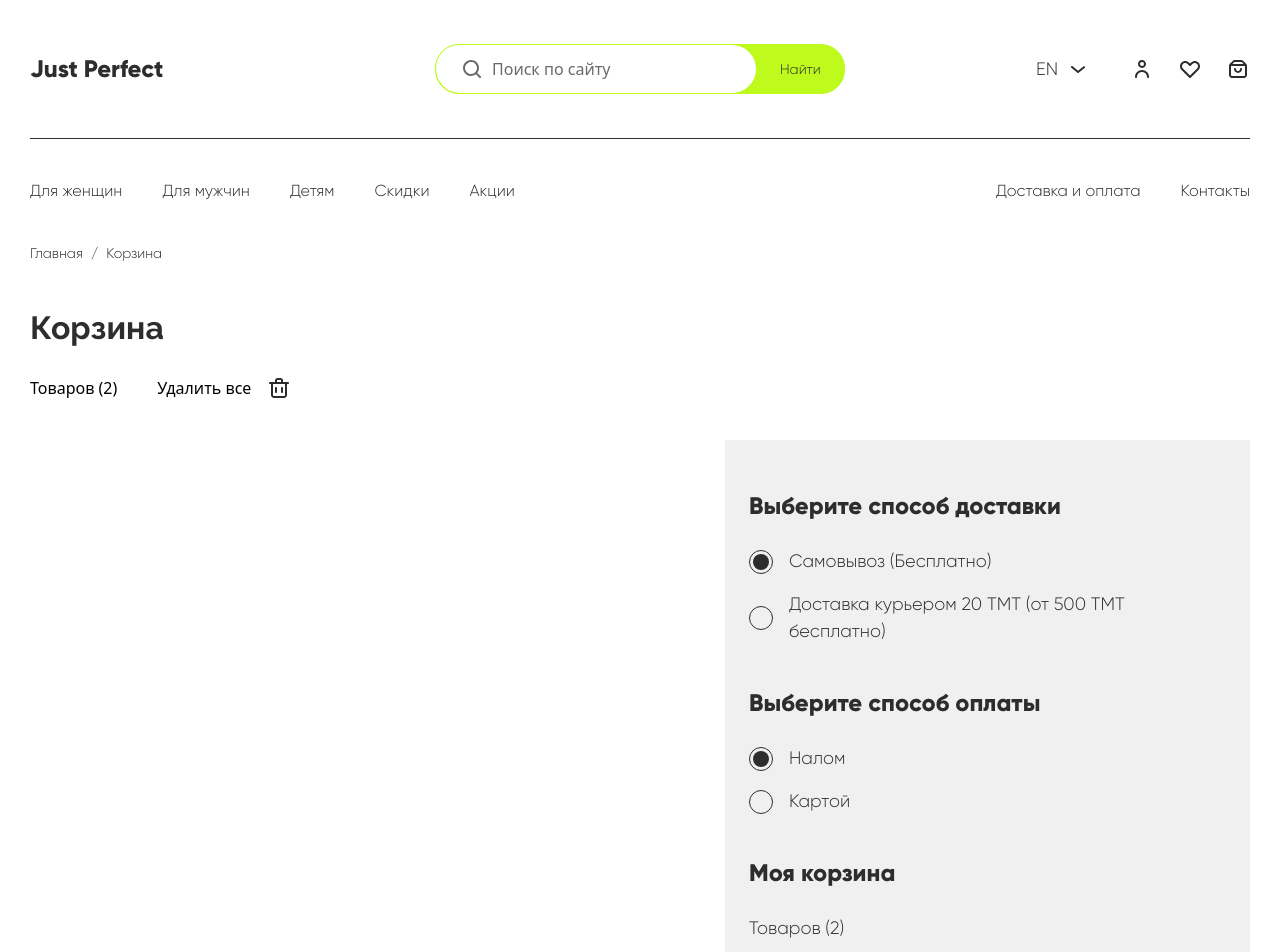
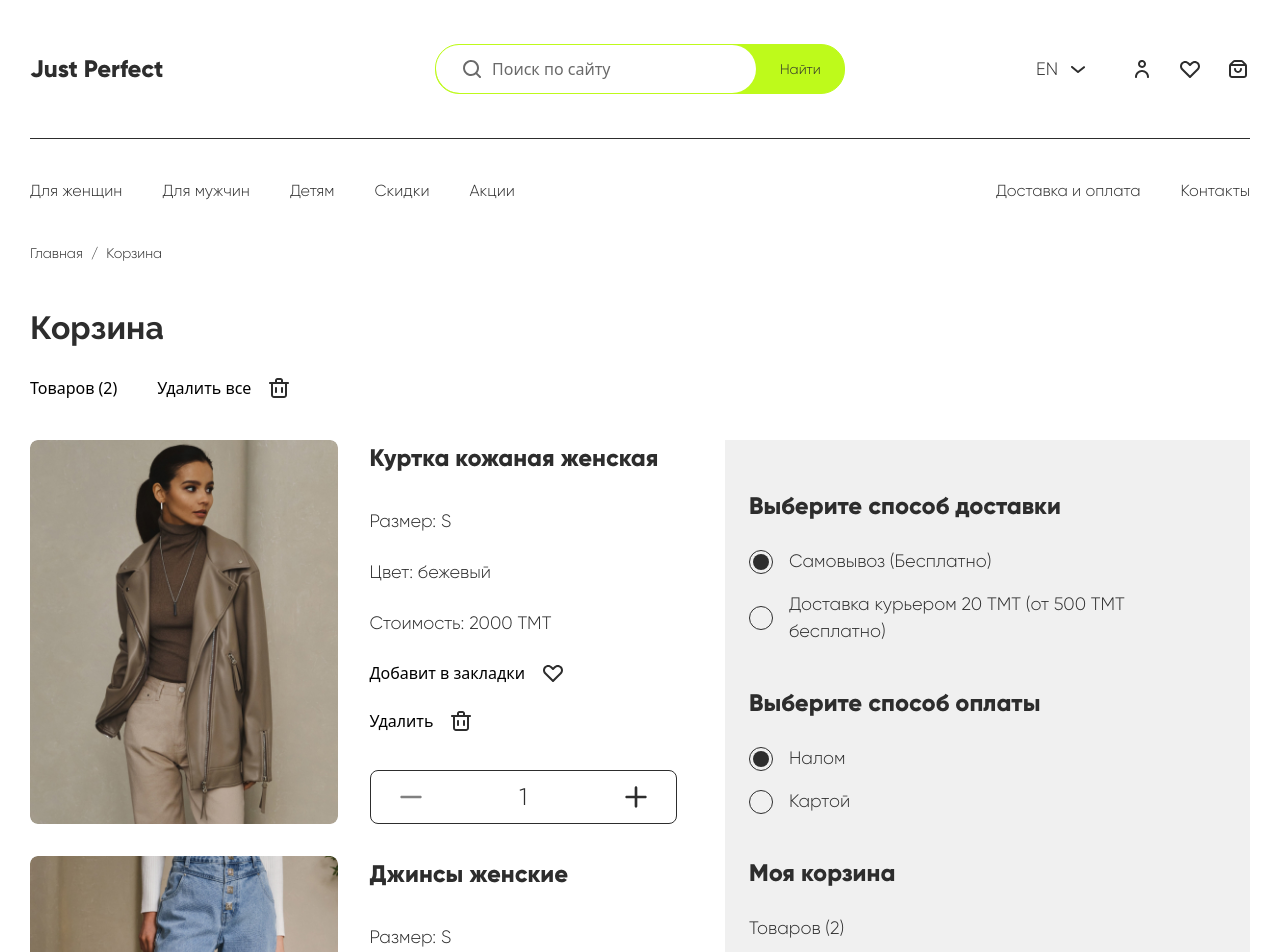
Before and after one commit to sSquareLogic/just-perfect, a Next.js app: page /cart in a window 1280 px wide. Shown: the top 952 px of the page. Built offline with nearby package versions, Linux system fonts and the light colour scheme.

Commit message:
cart page done

```diff
--- a/app/cart/page.tsx
+++ b/app/cart/page.tsx
@@ -1,8 +1,11 @@
 import Breadcrumb from "@/components/breadcrumb/Breadcrumb";
+import CartItem from "@/components/cart/CartItem";
 import CartTop from "@/components/cart/CartTop";
 import DeliveryOptions from "@/components/cart/DeliveryOptions";
 import Container from "@/components/Container";
 import cartBreadcrumbItems from "@/public/data/breadcrumbs/cart.breadcrumb";
+import { cartItems } from "@/public/data/cart";
+import { v4 } from "uuid";
 
 const Cart = () => {
   return (
@@ -11,7 +14,17 @@ const Cart = () => {
         <Breadcrumb items={cartBreadcrumbItems} />
         <CartTop />
         <div className="grid grid-cols-CART gap-12">
-          <div></div>
+          <div className="flex flex-col gap-8">
+            {cartItems.map((cartItem) => (
+              <CartItem
+                fields={cartItem.fields}
+                name={cartItem.name}
+                quantity={cartItem.quantity}
+                img={cartItem.img}
+                key={v4()}
+              />
+            ))}
+          </div>
           <DeliveryOptions />
         </div>
       </Container>
--- /dev/null
+++ b/components/BtnWithIcon.tsx
@@ -0,0 +1,25 @@
+"use client";
+import Image from "next/image";
+interface IProps {
+  img: string;
+  text: string;
+  onClick?: () => void;
+}
+const BtnWithIcon = ({ text, img, onClick = () => null }: IProps) => {
+  return (
+    <button type="button" className="flex items-center gap-4" onClick={onClick}>
+      <span>{text}</span>
+      <Image
+        src={img}
+        alt={`icon_${img}`}
+        unoptimized
+        unselectable="off"
+        width={24}
+        height={24}
+        className="object-contain w-6 h-6"
+      />
+    </button>
+  );
+};
+
+export default BtnWithIcon;
--- /dev/null
+++ b/components/cart/CartItem.tsx
@@ -0,0 +1,41 @@
+"use client";
+import Image from "next/image";
+import SmallTitle from "../SmallTitle";
+import FieldValueGroup from "./FieldValueGroup";
+import { ICartItem } from "@/types/data/cart.types";
+import BtnWithIcon from "../BtnWithIcon";
+import QuantityController from "./QuantityController";
+
+const CartItem = ({ fields, name, quantity, img }: ICartItem) => {
+  return (
+    <div className="cart-item flex gap-8">
+      <div className="rounded-lg overflow-hidden max-w-[320px] max-h-[400px] w-full h-full">
+        <Image
+          src={img}
+          alt={`img_${img}`}
+          unoptimized
+          unselectable="off"
+          width={320}
+          height={400}
+          className="max-w-[320px] max-h-[400px] w-full h-full"
+        />
+      </div>
+      <div className="flex flex-col justify-between gap-3 w-full">
+        <div className="flex flex-col gap-8">
+          <SmallTitle title={name} />
+          <div className="flex flex-col gap-6">
+            <FieldValueGroup fields={fields} />
+            <BtnWithIcon
+              img="/assets/icons/favourite.svg"
+              text="Добавит в закладки"
+            />
+            <BtnWithIcon img="/assets/icons/trash.svg" text="Удалить" />
+          </div>
+        </div>
+        <QuantityController initial={quantity} onChange={(quantity) => null} />
+      </div>
+    </div>
+  );
+};
+
+export default CartItem;
--- a/components/cart/CartTop.tsx
+++ b/components/cart/CartTop.tsx
@@ -1,5 +1,6 @@
 import Image from "next/image";
 import SectionTitle from "../SectionTitle";
+import BtnWithIcon from "../BtnWithIcon";
 
 const CartTop = () => {
   return (
@@ -7,18 +8,7 @@ const CartTop = () => {
       <SectionTitle title="Корзина" />
       <div className="flex items-center gap-10">
         <span>Товаров (2)</span>
-        <button type="button" className="flex items-center gap-4">
-          <span>Удалить все</span>
-          <Image
-            src={"/assets/icons/trash.svg"}
-            alt="trash"
-            unoptimized
-            unselectable="off"
-            width={24}
-            height={24}
-            className="object-contain w-6 h-6"
-          />
-        </button>
+        <BtnWithIcon text="Удалить все" img="/assets/icons/trash.svg" />
       </div>
     </div>
   );
--- a/components/cart/DeliveryOptions.tsx
+++ b/components/cart/DeliveryOptions.tsx
@@ -6,7 +6,7 @@ import GreenBtn from "../GreenBtn";
 
 const DeliveryOptions = () => {
   return (
-    <aside className="delivery-options bg-LIGHT_GRAY px-6 py-12 sticky top-2 right-0">
+    <aside className="delivery-options bg-LIGHT_GRAY px-6 py-12 sticky top-4 right-0 h-fit">
       <form
         onSubmit={(e: FormEvent) => e.preventDefault()}
         className="flex flex-col gap-10"
--- /dev/null
+++ b/components/cart/FieldValue.tsx
@@ -0,0 +1,11 @@
+import { ICartItem } from "@/types/data/cart.types";
+
+const FieldValue = ({ name, value }: ICartItem["fields"][0]) => {
+  return (
+    <li className="font-GR text-BLACK text-TEXT">
+      {name}: {value}
+    </li>
+  );
+};
+
+export default FieldValue;
--- /dev/null
+++ b/components/cart/FieldValueGroup.tsx
@@ -0,0 +1,19 @@
+import { ICartItem } from "@/types/data/cart.types";
+import FieldValue from "./FieldValue";
+import { v4 } from "uuid";
+
+interface IProps {
+  fields: ICartItem["fields"];
+}
+
+const FieldValueGroup = ({ fields }: IProps) => {
+  return (
+    <ul className="field-value-group flex flex-col gap-6">
+      {fields.map((field) => (
+        <FieldValue name={field.name} value={field.value} key={v4()} />
+      ))}
+    </ul>
+  );
+};
+
+export default FieldValueGroup;
--- /dev/null
+++ b/components/cart/QuantityController.tsx
@@ -0,0 +1,40 @@
+"use client";
+import Image from "next/image";
+import { useEffect, useState } from "react";
+
+interface IProps {
+  initial: number;
+  onChange: (quantity: number) => void;
+}
+
+const QuantityController = ({ initial, onChange }: IProps) => {
+  const [quantity, setQuantity] = useState<number>(initial);
+
+  useEffect(() => {
+    onChange(quantity);
+  }, [quantity]);
+  return (
+    <div className="quantity-controller flex items-center justify-between gap-4 px-6 py-2 border border-BLACK border-solid rounded-lg max-w-[320px] w-full">
+      <Image
+        src={"/assets/icons/minus.svg"}
+        alt="minus"
+        width={32}
+        height={32}
+        className="w-8 h-8 object-contain transition-all cursor-pointer"
+        onClick={() => setQuantity(quantity - 1)}
+        style={quantity < 2 ? { opacity: "0.6", pointerEvents: "none" } : {}}
+      />
+      <span className="font-GR text-BLACK text-LG_TEXT">{quantity}</span>
+      <Image
+        src={"/assets/icons/plus.svg"}
+        alt="plus"
+        width={32}
+        height={32}
+        className="w-8 h-8 object-contain cursor-pointer"
+        onClick={() => setQuantity(quantity + 1)}
+      />
+    </div>
+  );
+};
+
+export default QuantityController;
--- /dev/null
+++ b/public/data/cart.ts
@@ -0,0 +1,42 @@
+import { ICartItem } from "@/types/data/cart.types";
+
+export const cartItems: ICartItem[] = [
+  {
+    img: "/assets/placeholders/cart-1.jpg",
+    name: "Куртка кожаная женская",
+    quantity: 1,
+    fields: [
+      {
+        name: "Размер",
+        value: "S",
+      },
+      {
+        name: "Цвет",
+        value: "бежевый",
+      },
+      {
+        name: "Стоимость",
+        value: "2000 ТМТ",
+      },
+    ],
+  },
+  {
+    img: "/assets/placeholders/cart-2.jpg",
+    name: "Джинсы женские",
+    quantity: 5,
+    fields: [
+      {
+        name: "Размер",
+        value: "S",
+      },
+      {
+        name: "Цвет",
+        value: "голубой",
+      },
+      {
+        name: "Стоимость",
+        value: "900 ТМТ",
+      },
+    ],
+  },
+];
--- /dev/null
+++ b/types/data/cart.types.ts
@@ -0,0 +1,6 @@
+export interface ICartItem {
+  img: string;
+  name: string;
+  quantity: number;
+  fields: { name: string; value: string | number }[];
+}
```
